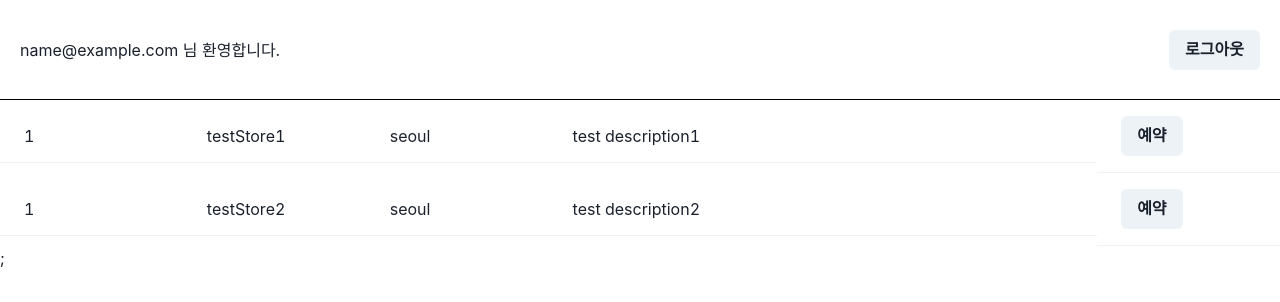
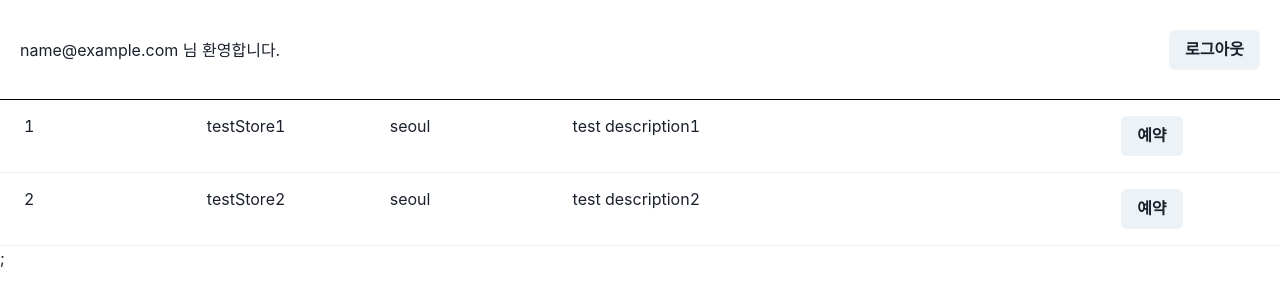
Before and after one commit to Reservation23/Front, a React (Create React App) app: page /signin in a window 1280 px wide. Both pictures are taken after typing "name@example.com", "Sample123" into the empty fields and a click on the button "로그인". Shown: the top 302 px of the page. Built offline with nearby package versions, Linux system fonts and the light colour scheme.

Commit message:
feat : 예약 상세 페이지 라우팅

```diff
--- a/src/components/molecules/Reservation.tsx
+++ b/src/components/molecules/Reservation.tsx
@@ -7,21 +7,29 @@ import { BoxProps, Tr, Td } from '@chakra-ui/react';
 import CustomButton from '../atoms/Button';
 
 const ReservationItem: React.FC<
-  ReservationItemProps & { style?: BoxProps }
-> = ({ description, location, memberId, name, storeId, style }) => {
+  ReservationItemProps & {
+    style?: BoxProps;
+    index: number;
+    onClick: (id: number) => void;
+  }
+> = ({
+  description,
+  location,
+  memberId,
+  name,
+  storeId,
+  style,
+  index,
+  onClick,
+}) => {
   return (
-    <Tr
-      display={'grid'}
-      gridTemplateColumns={'1fr 1fr 1fr 3fr 1fr'}
-      alignItems={'center'}
-      {...style}
-    >
-      <Td>1</Td>
+    <Tr display={'grid'} gridTemplateColumns={'1fr 1fr 1fr 3fr 1fr'} {...style}>
+      <Td>{index}</Td>
       <Td>{name}</Td>
       <Td>{location}</Td>
       <Td>{description}</Td>
       <Td>
-        <CustomButton>예약</CustomButton>
+        <CustomButton onClick={() => onClick(storeId)}>예약</CustomButton>
       </Td>
     </Tr>
   );
--- a/src/components/organisms/ReservationList.tsx
+++ b/src/components/organisms/ReservationList.tsx
@@ -7,15 +7,21 @@ import { getReservation } from '../../store/_reducer/reservation';
 import { Table, TableProps } from '@chakra-ui/react';
 
 import ReservationItem from '../molecules/Reservation';
+import { useNavigate } from 'react-router-dom';
 
 interface Props {
   ListStyle?: TableProps;
 }
 
 const ReservationList = (props: Props) => {
+  const navigate = useNavigate();
   const dispatch = useAppThunkDispatch();
 
   const data = useAppSelector((state) => state.reservation);
+
+  const onClick = (id: number) => {
+    navigate(`/reservation/${id}`);
+  };
 
   useEffect(() => {
     dispatch(getReservation());
@@ -23,8 +29,13 @@ const ReservationList = (props: Props) => {
 
   return (
     <Table display={'flex'} flexDirection={'column'} {...props.ListStyle}>
-      {data?.data.map((item) => (
-        <ReservationItem key={item?.storeId} {...item} />
+      {data?.data.map((item, index) => (
+        <ReservationItem
+          key={item?.storeId}
+          index={index + 1}
+          onClick={onClick}
+          {...item}
+        />
       ))}
     </Table>
   );
```
